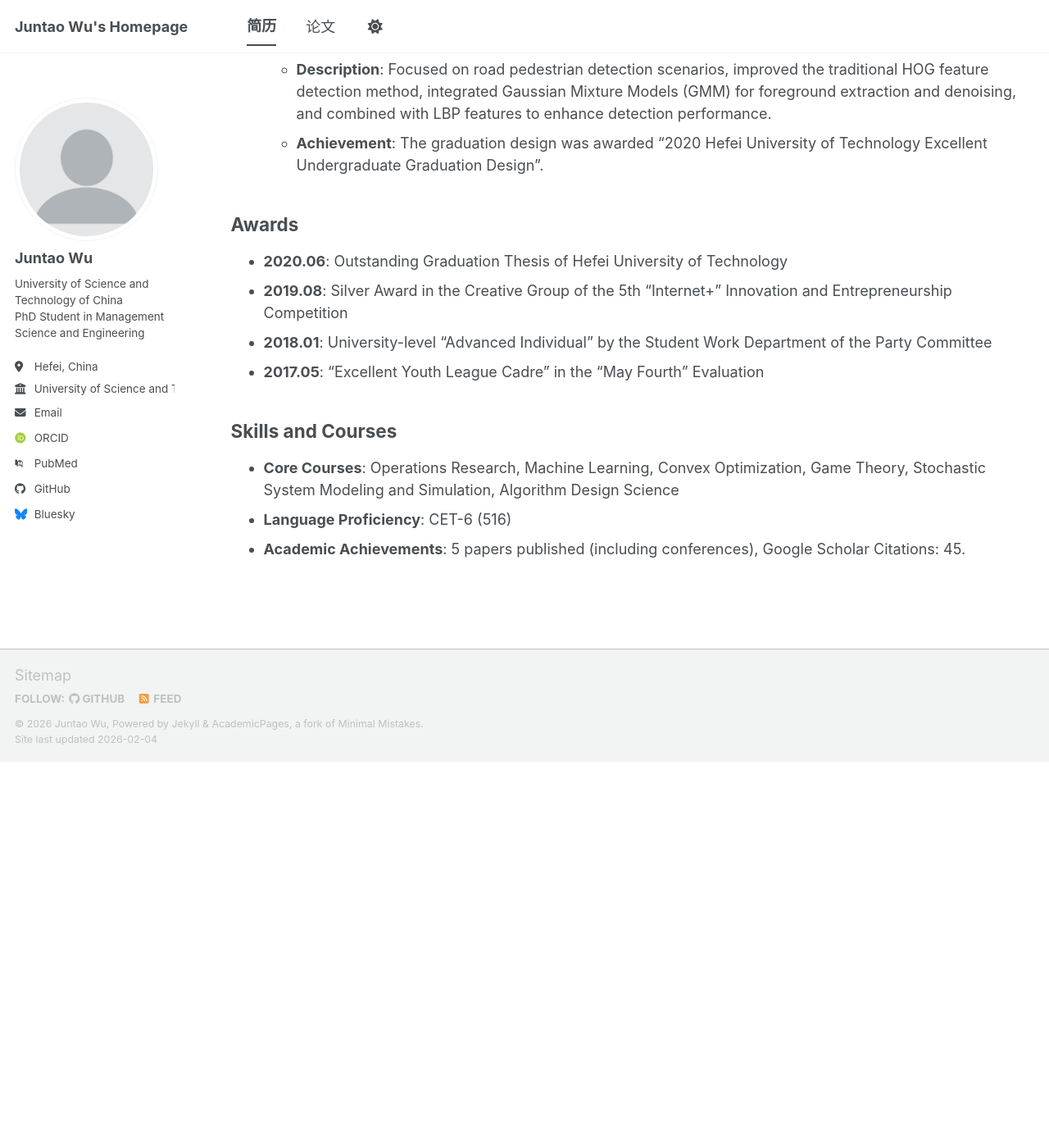
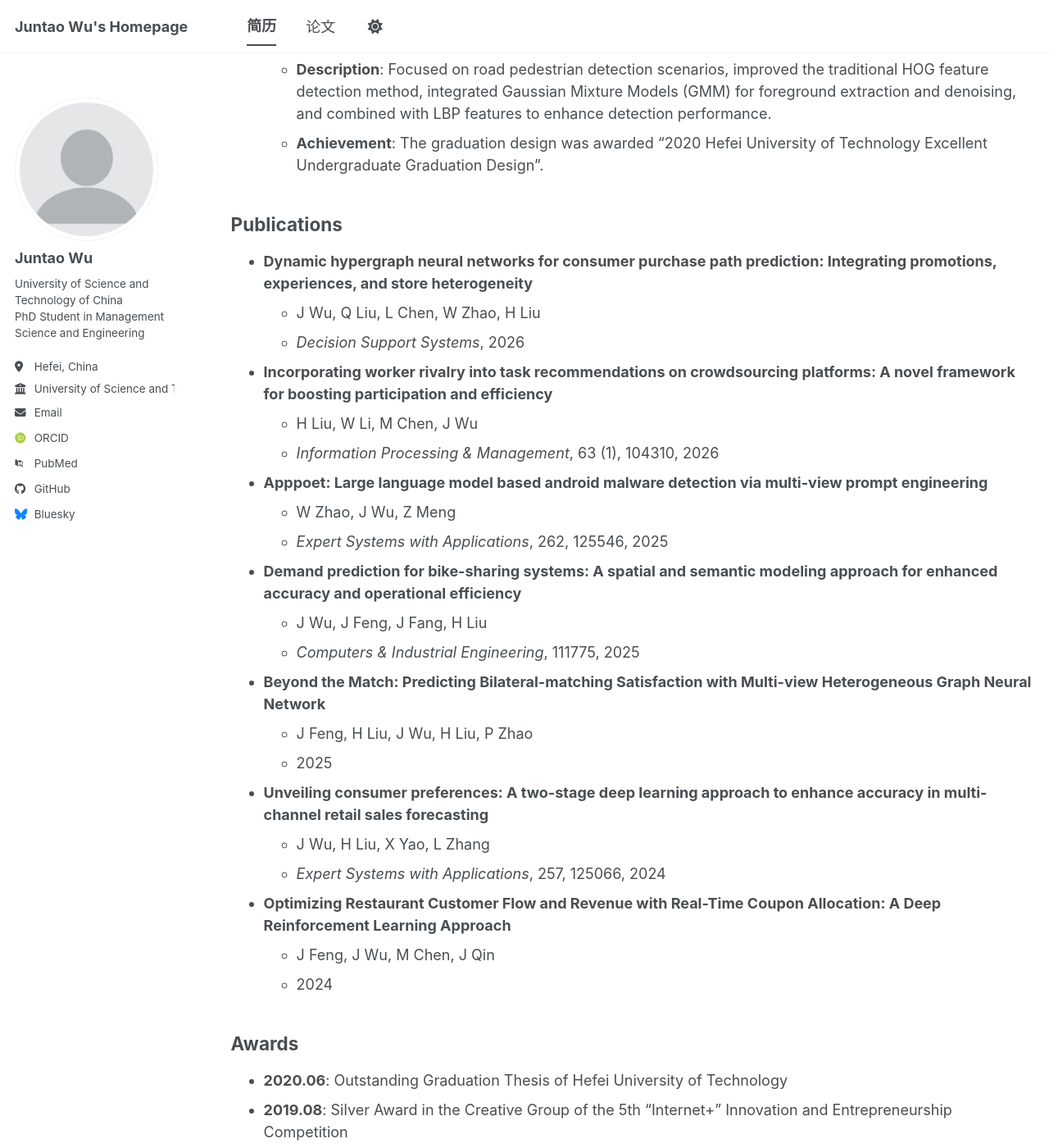
Before and after one commit to tinklert/tinklert.github.io, a Jekyll site: the page built from _pages/cv.md, in a window 1280 px wide and 1400 px high, scrolled down 1399 px. Shown: the whole window at 82% size. Built offline with Jekyll 4.4.1, drawn with Linux system fonts in a browser that asks for light colours; some web fonts are replaced; a script bundle is joined from its source files by our own code; library files that are not in the unit come from our copies; before the commit the page ends 2328 px from its top, so only the background shows below that.

Commit message:
Update publications list

```diff
--- a/_pages/cv.md
+++ b/_pages/cv.md
@@ -44,6 +44,36 @@ redirect_from:
   * **Description**: Focused on road pedestrian detection scenarios, improved the traditional HOG feature detection method, integrated Gaussian Mixture Models (GMM) for foreground extraction and denoising, and combined with LBP features to enhance detection performance.
   * **Achievement**: The graduation design was awarded "2020 Hefei University of Technology Excellent Undergraduate Graduation Design".
 
+## Publications
+
+* **Dynamic hypergraph neural networks for consumer purchase path prediction: Integrating promotions, experiences, and store heterogeneity**
+  * J Wu, Q Liu, L Chen, W Zhao, H Liu
+  * *Decision Support Systems*, 2026
+
+* **Incorporating worker rivalry into task recommendations on crowdsourcing platforms: A novel framework for boosting participation and efficiency**
+  * H Liu, W Li, M Chen, J Wu
+  * *Information Processing & Management*, 63 (1), 104310, 2026
+
+* **Apppoet: Large language model based android malware detection via multi-view prompt engineering**
+  * W Zhao, J Wu, Z Meng
+  * *Expert Systems with Applications*, 262, 125546, 2025
+
+* **Demand prediction for bike-sharing systems: A spatial and semantic modeling approach for enhanced accuracy and operational efficiency**
+  * J Wu, J Feng, J Fang, H Liu
+  * *Computers & Industrial Engineering*, 111775, 2025
+
+* **Beyond the Match: Predicting Bilateral-matching Satisfaction with Multi-view Heterogeneous Graph Neural Network**
+  * J Feng, H Liu, J Wu, H Liu, P Zhao
+  * 2025
+
+* **Unveiling consumer preferences: A two-stage deep learning approach to enhance accuracy in multi-channel retail sales forecasting**
+  * J Wu, H Liu, X Yao, L Zhang
+  * *Expert Systems with Applications*, 257, 125066, 2024
+
+* **Optimizing Restaurant Customer Flow and Revenue with Real-Time Coupon Allocation: A Deep Reinforcement Learning Approach**
+  * J Feng, J Wu, M Chen, J Qin
+  * 2024
+
 ## Awards
 
 * **2020.06**: Outstanding Graduation Thesis of Hefei University of Technology
@@ -55,4 +85,3 @@ redirect_from:
 
 * **Core Courses**: Operations Research, Machine Learning, Convex Optimization, Game Theory, Stochastic System Modeling and Simulation, Algorithm Design Science
 * **Language Proficiency**: CET-6 (516)
-* **Academic Achievements**: 5 papers published (including conferences), Google Scholar Citations: 45.
```
